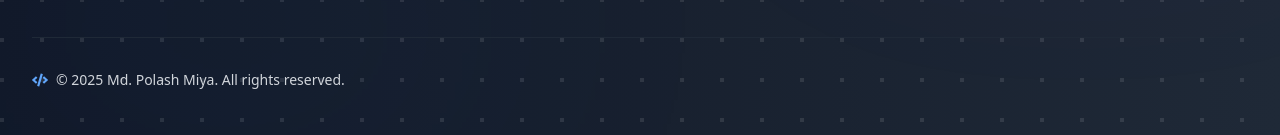
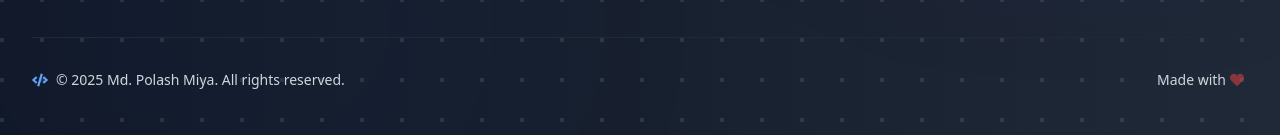
Before and after one commit to polashmiya/personal-portfolio, a React (Vite) app: page / in a window 1280 px wide. Shown: the part 8124-8259 px from the top of the page. Built offline with nearby package versions, Linux system fonts and the light colour scheme.

Commit message:
updated footer

```diff
--- a/src/components/Footer.jsx
+++ b/src/components/Footer.jsx
@@ -246,9 +246,9 @@
               &copy; {currentYear} Md. Polash Miya. All rights reserved.
             </p>
           </div>
-          {/* <p className="text-gray-300 dark:text-primary-300 text-sm flex items-center">
+          <p className="text-gray-300 dark:text-primary-300 text-sm flex items-center">
             Made with <FaHeart className="text-red-500 mx-1 animate-pulse" />
-          </p> */}
+          </p>
         </motion.div>
       </div>
     </footer>
```
